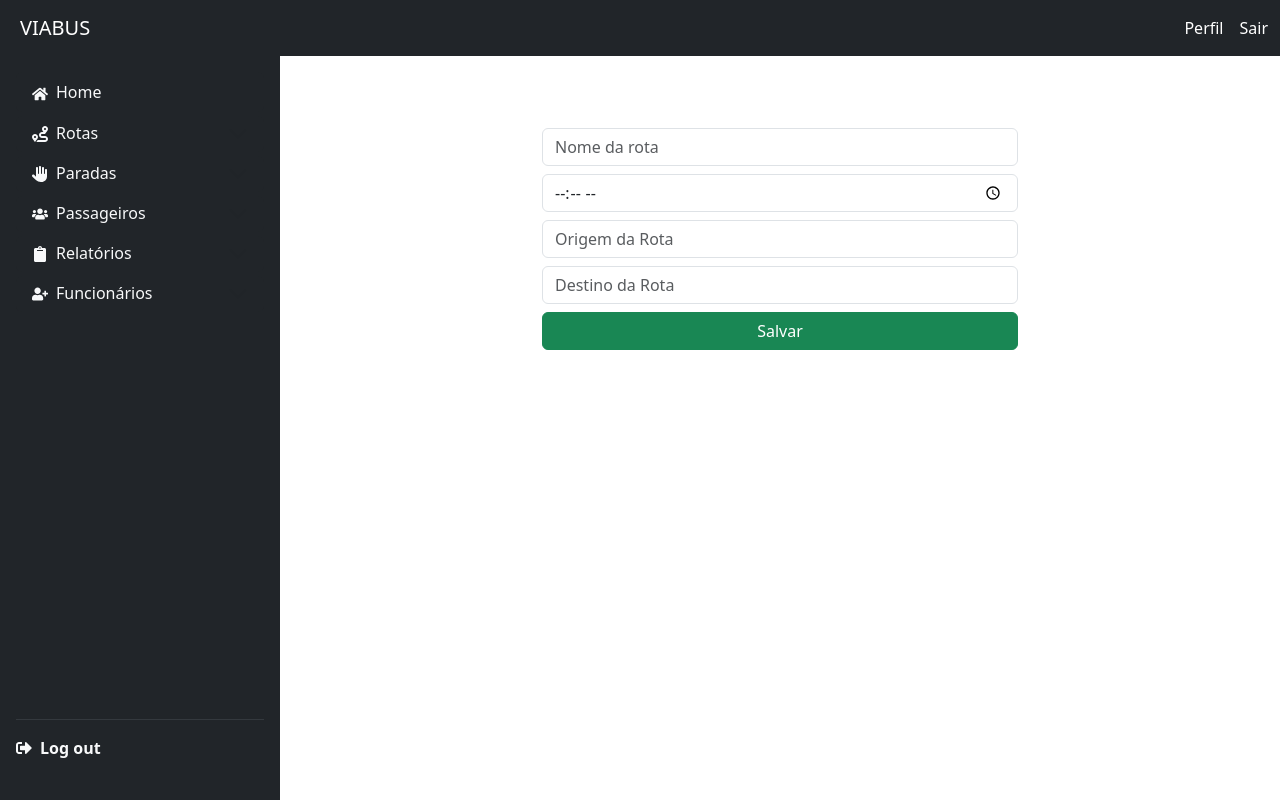
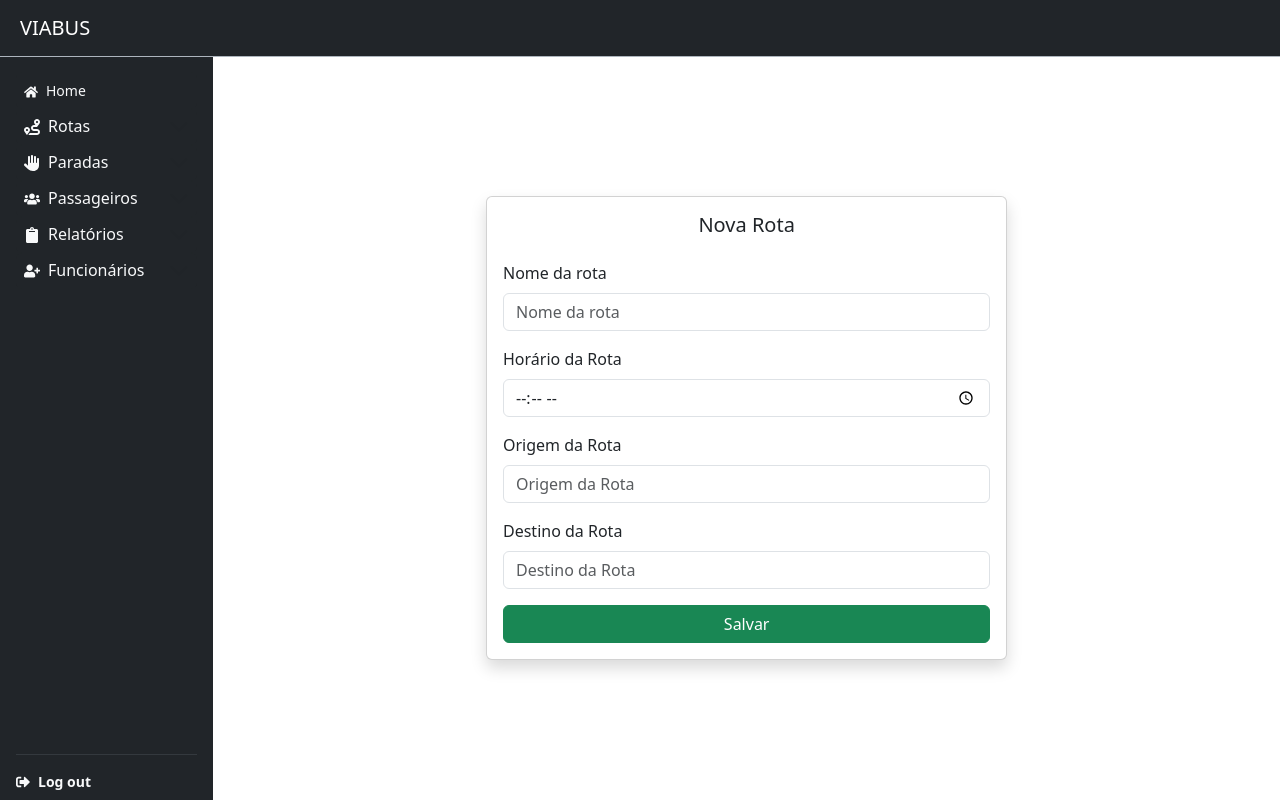
Before and after one commit to Kariellyy/viabus-front, a Next.js app: page /admin/routes/add in a window 1280 px wide. Built offline with nearby package versions, Linux system fonts and the light colour scheme.

Commit message:
refactor: melhorias na responsividade

```diff
--- a/src/app/admin/layout.tsx
+++ b/src/app/admin/layout.tsx
@@ -1,12 +1,10 @@
-// app/dashboard/layout.tsx
-
 import Sidebar from "../components/admin/sidebar";
 
 const DashboardLayout: React.FC<{ children: React.ReactNode }> = ({ children }) => {
   return (
     <div className="d-flex flex-column min-vh-100">
       {/* Navbar fixa no topo */}
-      <nav className="navbar navbar-expand-lg navbar-dark bg-dark fixed-top">
+      <nav className="navbar navbar-expand-lg navbar-dark bg-dark fixed-top border-bottom border-dark-subtle">
         <div className="container-fluid d-flex justify-content-between align-items-center">
           <button
             className="navbar-toggler"
@@ -21,18 +19,14 @@ const DashboardLayout: React.FC<{ children: React.ReactNode }> = ({ children })
             VIABUS
           </a>
           <div className="d-flex gap-3">
-            <a className="nav-link text-white" href="#">
-              Perfil
-            </a>
-            <a className="nav-link text-white" href="#">
-              Sair
-            </a>
+
           </div>
         </div>
       </nav>
 
-      {/* Layout principal */}
-      <div className="d-flex flex-grow-1">
+      {/* Layout principal com grid responsivo */}
+      <div className="container-fluid flex-grow-1" style={{ marginTop: "56px" }}>
+        <div className="row flex-nowrap">
           {/* Sidebar offcanvas para dispositivos móveis */}
           <div
             className="offcanvas offcanvas-start bg-dark text-white"
@@ -52,16 +46,17 @@ const DashboardLayout: React.FC<{ children: React.ReactNode }> = ({ children })
             </div>
           </div>
 
-        {/* Sidebar e conteúdo principal */}
-        <div className="d-flex flex-grow-1">
           {/* Sidebar fixa para telas maiores */}
-          <div className="d-none d-md-flex flex-column bg-dark text-white" style={{ width: "280px", height: "100vh", position: "fixed", top: "56px" }}>
+          <div className="col-auto col-md-3 col-lg-2 px-sm-2 bg-dark text-white d-none d-md-block">
             <Sidebar />
           </div>
+
           {/* Conteúdo principal */}
-          <main className="flex-grow-1 p-4" style={{ marginLeft: "280px", marginTop: "56px" }}>
+          <div className="col py-3 d-flex justify-content-center align-items-center">
+            <div className="content-wrapper w-100">
               {children}
-          </main>
+            </div>
+          </div>
         </div>
       </div>
     </div>
--- a/src/app/admin/routes/add/page.tsx
+++ b/src/app/admin/routes/add/page.tsx
@@ -1,40 +1,70 @@
 import React from "react";
-
 
 const AddPage: React.FC = () => {
   return (
-    <div>
-      <div className="d-flex justify-content-center mt-5 p-6">
-          <div className="form d-flex flex-column col-6 gap-2">
+    <div className="d-flex justify-content-center align-items-center">
+      <div className="card w-50 shadow">
+        <div className="card-body">
+          <h5 className="card-title text-center mb-4">Nova Rota</h5>
+          <form>
+            <div className="mb-3">
+              <label htmlFor="routeName" className="form-label">
+                Nome da rota
+              </label>
               <input
+                type="text"
                 className="form-control"
+                id="routeName"
+                placeholder="Nome da rota"
+              />
+            </div>
+
+            <div className="mb-3">
+              <label htmlFor="routeTime" className="form-label">
+                Horário da Rota
+              </label>
+              <input
+                type="time"
+                className="form-control"
+                id="routeTime"
+                placeholder="Horário da Rota"
+              />
+            </div>
+
+            <div className="mb-3">
+              <label htmlFor="routeOrigin" className="form-label">
+                Origem da Rota
+              </label>
+              <input
                 type="text"
-              placeholder="Nome da rota"
-              aria-label="default input example"
+                className="form-control"
+                id="routeOrigin"
+                placeholder="Origem da Rota"
               />
+            </div>
+
+            <div className="mb-3">
+              <label htmlFor="routeDestination" className="form-label">
+                Destino da Rota
+              </label>
               <input
+                type="text"
                 className="form-control"
-              type="time"
-              placeholder="Horário da Rota"
-              aria-label="default input example"
+                id="routeDestination"
+                placeholder="Destino da Rota"
               />
-            <input
-              className="form-control"
-              type="text"
-              placeholder="Origem da Rota"
-              aria-label="default input example"
-            />
-            <input
-              className="form-control"
-              type="text"
-              placeholder="Destino da Rota"
-              aria-label="default input example"
-            />
-            <button className="btn btn-success">Salvar</button>
+            </div>
+
+            <div className="d-grid">
+              <button type="submit" className="btn btn-success">
+                Salvar
+              </button>
+            </div>
+          </form>
         </div>
       </div>
     </div>
   );
-}
+};
 
 export default AddPage;
--- a/src/app/components/admin/sidebar.tsx
+++ b/src/app/components/admin/sidebar.tsx
@@ -18,24 +18,26 @@ import { FaHand } from "react-icons/fa6";
 const Sidebar: React.FC = () => {
   return (
     <div
-      className="d-flex flex-column flex-shrink-0 p-3 bg-dark text-light"
-      style={{ height: "90vh" }}
+      className="d-flex flex-column flex-shrink-0 p-2 bg-dark text-light"
+      style={{ height: "calc(100vh - 56px)", fontSize: "0.875rem" }} // Reduzimos o padding geral e o font-size
     >
-      <ul className="nav nav-pills flex-column mb-auto">
+      <ul className="nav nav-pills flex-column mt-2">
         <li className="nav-item">
-          <Link href="/admin" className="nav-link text-light bg-dark">
+          <Link
+            href="/admin"
+            className="nav-link text-light bg-dark rounded-2 py-2 px-2"
+          >
             <FaHome className="me-2" />
             Home
           </Link>
         </li>
-
         {/* Accordion for various sections */}
         <div className="accordion" id="accordionSidebar">
           {/* Accordion for Rotas */}
           <div className="accordion-item bg-dark border-0">
             <h2 className="accordion-header">
               <button
-                className="accordion-button collapsed bg-dark text-light rounded-2 py-2 my-1 my-1 px-3"
+                className="accordion-button collapsed bg-dark text-light rounded-2 py-2 px-2" // Reduzido padding
                 type="button"
                 data-bs-toggle="collapse"
                 data-bs-target="#collapseRotas"
@@ -56,7 +58,7 @@ const Sidebar: React.FC = () => {
                   <li>
                     <Link
                       href="/admin/routes/add"
-                      className="nav-link text-light bg-dark"
+                      className="nav-link text-light bg-dark py-1" // Reduzido padding
                     >
                       <FaPlus className="me-2" />
                       Nova rota
@@ -65,7 +67,7 @@ const Sidebar: React.FC = () => {
                   <li>
                     <Link
                       href="/admin/routes/view"
-                      className="nav-link text-light bg-dark"
+                      className="nav-link text-light bg-dark py-1" // Reduzido padding
                     >
                       <FaEye className="me-2" />
                       Visualizar rotas
@@ -76,11 +78,11 @@ const Sidebar: React.FC = () => {
             </div>
           </div>
 
-          {/* Accordian for Paradas */}
+          {/* Accordion for Paradas */}
           <div className="accordion-item bg-dark border-0">
             <h2 className="accordion-header">
               <button
-                className="accordion-button collapsed bg-dark text-light rounded-2 py-2 my-1 px-3"
+                className="accordion-button collapsed bg-dark text-light rounded-2 py-2 px-2" // Reduzido padding
                 type="button"
                 data-bs-toggle="collapse"
                 data-bs-target="#collapseParadas"
@@ -101,7 +103,7 @@ const Sidebar: React.FC = () => {
                   <li>
                     <Link
                       href="/admin/stops/add"
-                      className="nav-link text-light bg-dark"
+                      className="nav-link text-light bg-dark py-1" // Reduzido padding
                     >
                       <FaPlus className="me-2" />
                       Nova parada
@@ -110,7 +112,7 @@ const Sidebar: React.FC = () => {
                   <li>
                     <Link
                       href="/admin/stops/view"
-                      className="nav-link text-light bg-dark"
+                      className="nav-link text-light bg-dark py-1" // Reduzido padding
                     >
                       <FaEye className="me-2" />
                       Visualizar paradas
@@ -125,7 +127,7 @@ const Sidebar: React.FC = () => {
           <div className="accordion-item bg-dark border-0">
             <h2 className="accordion-header">
               <button
-                className="accordion-button collapsed bg-dark text-light rounded-2 py-2 my-1 px-3"
+                className="accordion-button collapsed bg-dark text-light rounded-2 py-2 px-2" // Reduzido padding
                 type="button"
                 data-bs-toggle="collapse"
                 data-bs-target="#collapsePassageiros"
@@ -146,7 +148,7 @@ const Sidebar: React.FC = () => {
                   <li>
                     <Link
                       href="/listaPassageiros"
-                      className="nav-link text-light bg-dark"
+                      className="nav-link text-light bg-dark py-1" // Reduzido padding
                     >
                       <FaList className="me-2" />
                       Lista de passageiros
@@ -161,7 +163,7 @@ const Sidebar: React.FC = () => {
           <div className="accordion-item bg-dark border-0">
             <h2 className="accordion-header">
               <button
-                className="accordion-button collapsed bg-dark text-light rounded-2 py-2 my-1 px-3"
+                className="accordion-button collapsed bg-dark text-light rounded-2 py-2 px-2" // Reduzido padding
                 type="button"
                 data-bs-toggle="collapse"
                 data-bs-target="#collapseRelatorios"
@@ -182,7 +184,7 @@ const Sidebar: React.FC = () => {
                   <li>
                     <Link
                       href="/relatorios/viagens"
-                      className="nav-link text-light bg-dark"
+                      className="nav-link text-light bg-dark py-1" // Reduzido padding
                     >
                       <FaBus className="me-2" />
                       Viagens
@@ -191,7 +193,7 @@ const Sidebar: React.FC = () => {
                   <li>
                     <Link
                       href="/relatorios/folhaPagamento"
-                      className="nav-link text-light bg-dark"
+                      className="nav-link text-light bg-dark py-1" // Reduzido padding
                     >
                       <FaDollarSign className="me-2" />
                       Folha de pagamento
@@ -206,7 +208,7 @@ const Sidebar: React.FC = () => {
           <div className="accordion-item bg-dark border-0">
             <h2 className="accordion-header">
               <button
-                className="accordion-button collapsed bg-dark text-light rounded-2 py-2 my-1 px-3"
+                className="accordion-button collapsed bg-dark text-light rounded-2 py-2 px-2" // Reduzido padding
                 type="button"
                 data-bs-toggle="collapse"
                 data-bs-target="#collapseFuncionarios"
@@ -227,7 +229,7 @@ const Sidebar: React.FC = () => {
                   <li>
                     <Link
                       href="/admin/employees/add"
-                      className="nav-link text-light bg-dark"
+                      className="nav-link text-light bg-dark py-1" // Reduzido padding
                     >
                       <FaPlus className="me-2" />
                       Cadastrar funcionário
@@ -236,7 +238,7 @@ const Sidebar: React.FC = () => {
                   <li>
                     <Link
                       href="/admin/employees/view"
-                      className="nav-link text-light bg-dark"
+                      className="nav-link text-light bg-dark py-1" // Reduzido padding
                     >
                       <FaEye className="me-2" />
                       Visualizar funcionários
```
Also changed, not shown: src/app/page.tsx (+9 -6 lines). Lines whose indentation alone changed are shown as unchanged.
